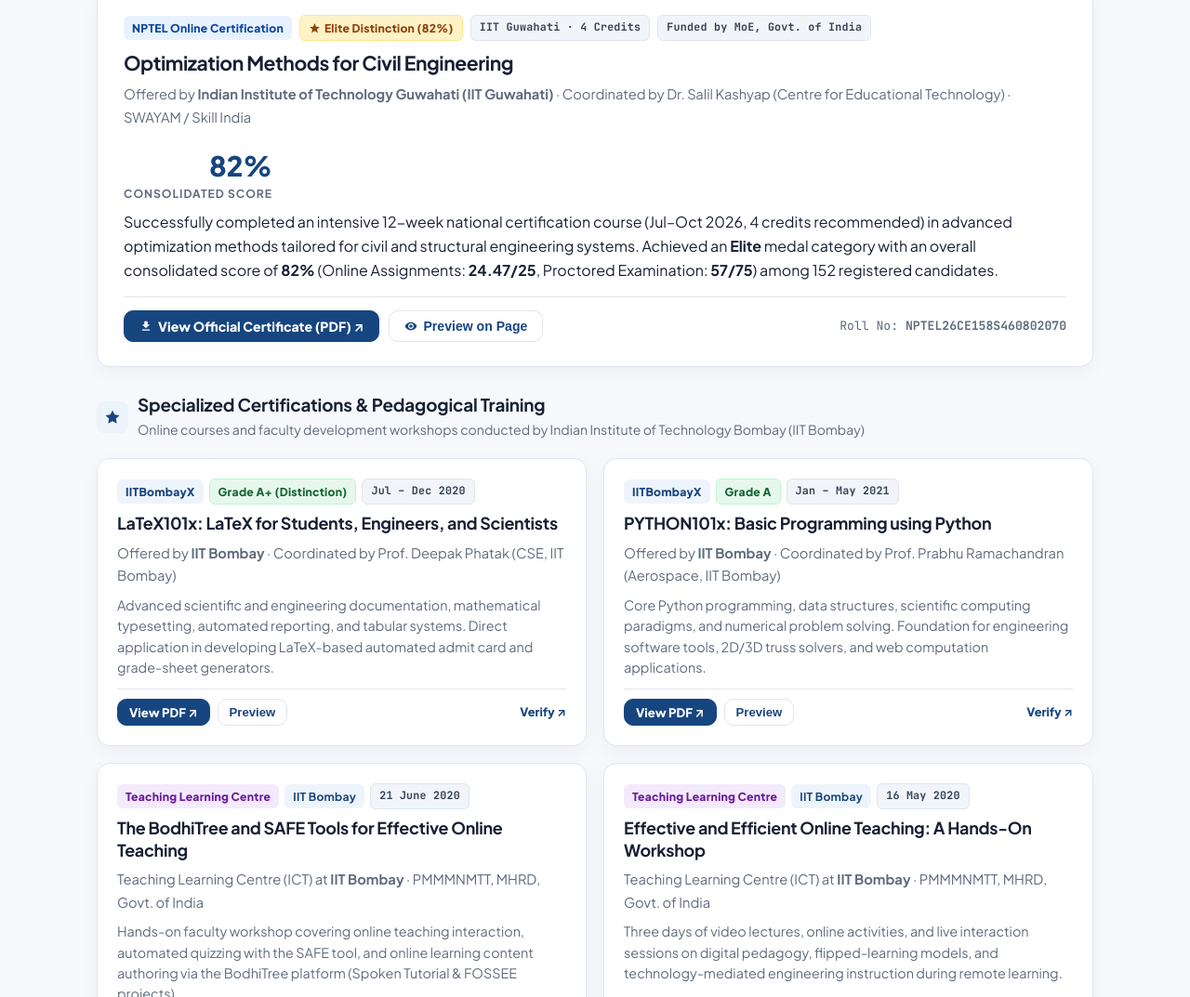
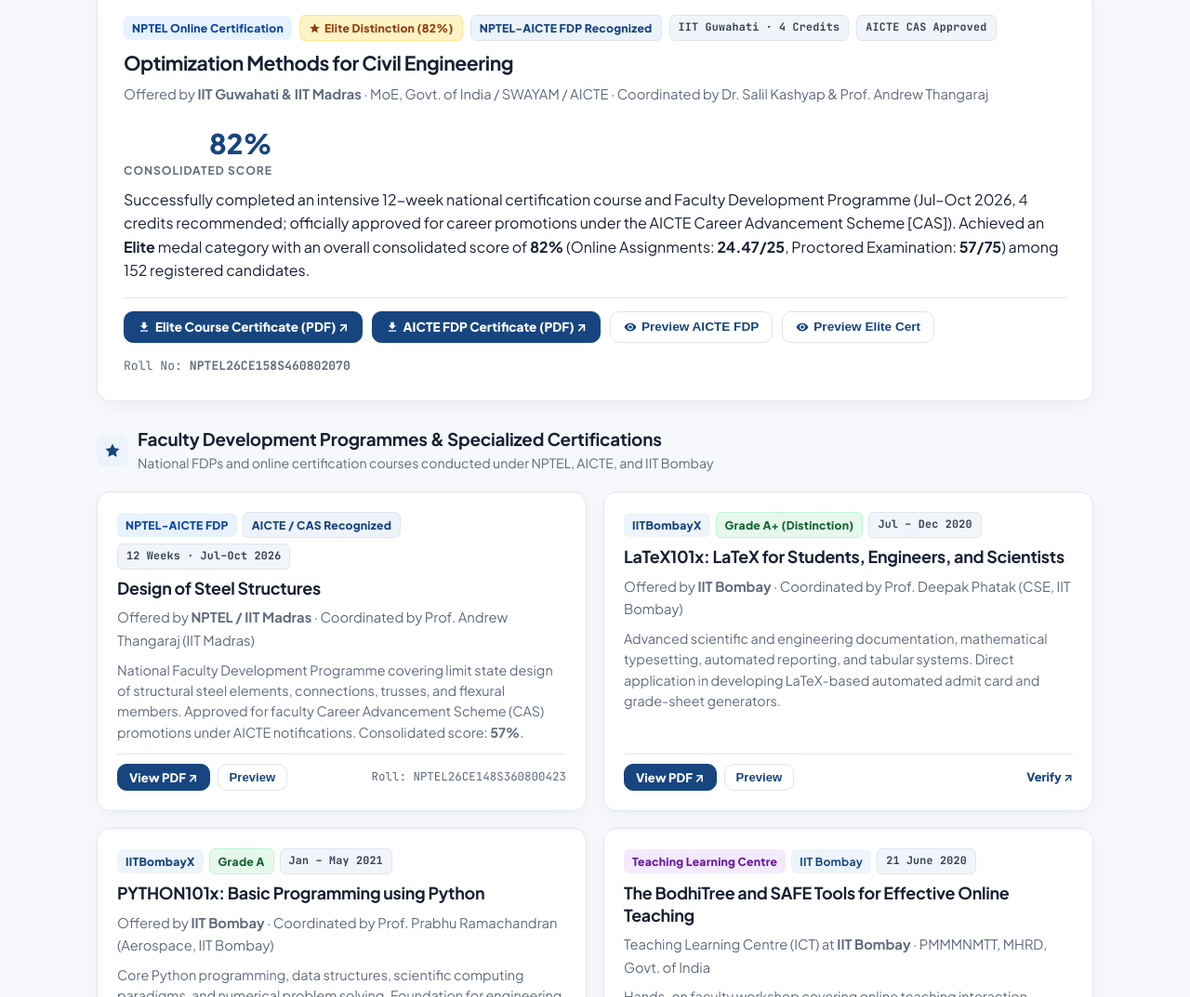
Before and after one commit to mdaipayan/mdaipayan.github.io, a website: page index.html in a window 1280 px wide. Shown: the part 3649-4722 px from the top of the page at 93% size. Drawn offline with Linux system fonts and the light colour scheme.

Commit message:
feat: update certification details and add FDP docs
Update NPTEL certification info to include AICTE FDP recognition, add links to FDP certificates, and include new Design of Steel Structures FDP entry.

```diff
--- a/index.html
+++ b/index.html
@@ -930,7 +930,7 @@
   </div>
 </div>
 
-<!-- Featured Certification Card: NPTEL Elite -->
+<!-- Featured Certification Card: NPTEL Elite & AICTE FDP -->
 <div class="card cert-card" id="cert-nptel" style="border:1.5px solid var(--line);box-shadow:var(--shadow-card);border-radius:14px;padding:26px 28px;position:relative;overflow:hidden;margin-bottom:28px">
   <div style="display:flex;justify-content:space-between;align-items:flex-start;gap:16px;flex-wrap:wrap">
     <div>
@@ -940,12 +940,13 @@
           <svg style="width:13px;height:13px;fill:currentColor" viewBox="0 0 24 24"><path d="M12 17.27L18.18 21l-1.64-7.03L22 9.24l-7.19-.61L12 2 9.19 8.63 2 9.24l5.46 4.73L5.82 21z"/></svg>
           Elite Distinction (82%)
         </span>
+        <span class="badge" style="background:var(--soft);color:var(--accent);font-weight:800;border:1px solid var(--line)">NPTEL-AICTE FDP Recognized</span>
         <span class="badge badge-doi">IIT Guwahati · 4 Credits</span>
-        <span class="badge badge-doi">Funded by MoE, Govt. of India</span>
+        <span class="badge badge-doi">AICTE CAS Approved</span>
       </div>
       <h3 style="font-size:1.32rem;margin:0 0 6px;letter-spacing:-.02em">Optimization Methods for Civil Engineering</h3>
       <div class="pub-meta" style="margin-bottom:10px">
-        Offered by <strong>Indian Institute of Technology Guwahati (IIT Guwahati)</strong> · Coordinated by Dr. Salil Kashyap (Centre for Educational Technology) · SWAYAM / Skill India
+        Offered by <strong>IIT Guwahati & IIT Madras</strong> · MoE, Govt. of India / SWAYAM / AICTE · Coordinated by Dr. Salil Kashyap & Prof. Andrew Thangaraj
       </div>
     </div>
     <div style="text-align:right" class="cert-score-box">
@@ -955,16 +956,22 @@
   </div>
 
   <p style="margin:8px 0 16px;line-height:1.6">
-    Successfully completed an intensive 12-week national certification course (Jul–Oct 2026, 4 credits recommended) in advanced optimization methods tailored for civil and structural engineering systems. Achieved an <strong>Elite</strong> medal category with an overall consolidated score of <strong>82%</strong> (Online Assignments: <strong>24.47/25</strong>, Proctored Examination: <strong>57/75</strong>) among 152 registered candidates.
+    Successfully completed an intensive 12-week national certification course and Faculty Development Programme (Jul–Oct 2026, 4 credits recommended; officially approved for career promotions under the AICTE Career Advancement Scheme [CAS]). Achieved an <strong>Elite</strong> medal category with an overall consolidated score of <strong>82%</strong> (Online Assignments: <strong>24.47/25</strong>, Proctored Examination: <strong>57/75</strong>) among 152 registered candidates.
   </p>
 
   <div style="display:flex;justify-content:space-between;align-items:center;flex-wrap:wrap;gap:14px;padding-top:14px;border-top:1px solid var(--line)">
     <div style="display:flex;gap:10px;align-items:center;flex-wrap:wrap">
-      <a class="btn primary" style="padding:7px 16px;font-size:.88rem" href="public/assets/aistudio/NOC26CE158S460802070_09495ab9.pdf" target="_blank" rel="noopener">
-        <svg style="width:14px;height:14px;vertical-align:-2px;margin-right:6px;fill:currentColor" viewBox="0 0 24 24"><path d="M19 9h-4V3H9v6H5l7 7 7-7zM5 18v2h14v-2H5z"/></svg>View Official Certificate (PDF) ↗
+      <a class="btn primary" style="padding:7px 14px;font-size:.85rem" href="public/assets/aistudio/NOC26CE158S460802070_09495ab9.pdf" target="_blank" rel="noopener">
+        <svg style="width:14px;height:14px;vertical-align:-2px;margin-right:5px;fill:currentColor" viewBox="0 0 24 24"><path d="M19 9h-4V3H9v6H5l7 7 7-7zM5 18v2h14v-2H5z"/></svg>Elite Course Certificate (PDF) ↗
       </a>
-      <button type="button" class="btn secondary" style="padding:7px 16px;font-size:.88rem;cursor:pointer" onclick="previewCert('public/assets/aistudio/NOC26CE158S460802070_09495ab9.pdf', 'NPTEL Elite Certificate: Optimization Methods for Civil Engineering — IIT Guwahati')">
-        <svg style="width:14px;height:14px;vertical-align:-2px;margin-right:6px;fill:currentColor" viewBox="0 0 24 24"><path d="M12 4.5C7 4.5 2.73 7.61 1 12c1.73 4.39 6 7.5 11 7.5s9.27-3.11 11-7.5c-1.73-4.39-6-7.5-11-7.5zM12 17c-2.76 0-5-2.24-5-5s2.24-5 5-5 5 2.24 5 5-2.24 5-5 5zm0-8c-1.66 0-3 1.34-3 3s1.34 3 3 3 3-1.34 3-3-1.34-3-3-3z"/></svg>Preview on Page
+      <a class="btn primary" style="padding:7px 14px;font-size:.85rem" href="public/assets/aistudio/Optimization_FDP_076f5031.pdf" target="_blank" rel="noopener">
+        <svg style="width:14px;height:14px;vertical-align:-2px;margin-right:5px;fill:currentColor" viewBox="0 0 24 24"><path d="M19 9h-4V3H9v6H5l7 7 7-7zM5 18v2h14v-2H5z"/></svg>AICTE FDP Certificate (PDF) ↗
+      </a>
+      <button type="button" class="btn secondary" style="padding:7px 14px;font-size:.85rem;cursor:pointer" onclick="previewCert('public/assets/aistudio/Optimization_FDP_076f5031.pdf', 'NPTEL-AICTE Faculty Development Programme: Optimization Methods for Civil Engineering (82%)')">
+        <svg style="width:14px;height:14px;vertical-align:-2px;margin-right:5px;fill:currentColor" viewBox="0 0 24 24"><path d="M12 4.5C7 4.5 2.73 7.61 1 12c1.73 4.39 6 7.5 11 7.5s9.27-3.11 11-7.5c-1.73-4.39-6-7.5-11-7.5zM12 17c-2.76 0-5-2.24-5-5s2.24-5 5-5 5 2.24 5 5-2.24 5-5 5zm0-8c-1.66 0-3 1.34-3 3s1.34 3 3 3 3-1.34 3-3-1.34-3-3-3z"/></svg>Preview AICTE FDP
+      </button>
+      <button type="button" class="btn secondary" style="padding:7px 14px;font-size:.85rem;cursor:pointer" onclick="previewCert('public/assets/aistudio/NOC26CE158S460802070_09495ab9.pdf', 'NPTEL Elite Certificate: Optimization Methods for Civil Engineering — IIT Guwahati')">
+        <svg style="width:14px;height:14px;vertical-align:-2px;margin-right:5px;fill:currentColor" viewBox="0 0 24 24"><path d="M12 4.5C7 4.5 2.73 7.61 1 12c1.73 4.39 6 7.5 11 7.5s9.27-3.11 11-7.5c-1.73-4.39-6-7.5-11-7.5zM12 17c-2.76 0-5-2.24-5-5s2.24-5 5-5 5 2.24 5 5-2.24 5-5 5zm0-8c-1.66 0-3 1.34-3 3s1.34 3 3 3 3-1.34 3-3-1.34-3-3-3z"/></svg>Preview Elite Cert
       </button>
     </div>
     <div style="font-family:var(--font-mono);font-size:.82rem;color:var(--muted)">
@@ -980,12 +987,37 @@
       <svg style="width:18px;height:18px;fill:currentColor" viewBox="0 0 24 24"><path d="M12 2l3.09 6.26L22 9.27l-5 4.87 1.18 6.88L12 17.77l-6.18 3.25L7 14.14 2 9.27l6.91-1.01L12 2z"/></svg>
     </div>
     <div>
-      <h3 style="margin:0;font-size:1.18rem;letter-spacing:-.01em">Specialized Certifications & Pedagogical Training</h3>
-      <p style="margin:2px 0 0;font-size:.88rem;color:var(--muted)">Online courses and faculty development workshops conducted by Indian Institute of Technology Bombay (IIT Bombay)</p>
+      <h3 style="margin:0;font-size:1.18rem;letter-spacing:-.01em">Faculty Development Programmes & Specialized Certifications</h3>
+      <p style="margin:2px 0 0;font-size:.88rem;color:var(--muted)">National FDPs and online certification courses conducted under NPTEL, AICTE, and IIT Bombay</p>
     </div>
   </div>
 
   <div class="grid" style="align-items:stretch">
+    <!-- Card 0: Design of Steel Structures (NPTEL-AICTE FDP) -->
+    <div class="card cert-card" style="display:flex;flex-direction:column;justify-content:space-between">
+      <div>
+        <div style="display:flex;gap:6px;flex-wrap:wrap;align-items:center;margin-bottom:8px">
+          <span class="badge" style="background:#e8f2ff;color:#0d47a1;font-weight:750">NPTEL-AICTE FDP</span>
+          <span class="badge" style="background:var(--soft);color:var(--accent);font-weight:800;border:1px solid var(--line)">AICTE / CAS Recognized</span>
+          <span class="badge badge-doi">12 Weeks · Jul–Oct 2026</span>
+        </div>
+        <h3 style="font-size:1.12rem;margin:0 0 6px">Design of Steel Structures</h3>
+        <p class="pub-meta" style="margin-bottom:8px">Offered by <strong>NPTEL / IIT Madras</strong> · Coordinated by Prof. Andrew Thangaraj (IIT Madras)</p>
+        <p style="font-size:.90rem;color:var(--muted);line-height:1.55;margin-bottom:12px">
+          National Faculty Development Programme covering limit state design of structural steel elements, connections, trusses, and flexural members. Approved for faculty Career Advancement Scheme (CAS) promotions under AICTE notifications. Consolidated score: <strong>57%</strong>.
+        </p>
+      </div>
+      <div style="padding-top:10px;border-top:1px solid var(--line);display:flex;gap:8px;align-items:center;flex-wrap:wrap">
+        <a class="btn primary" style="padding:5px 12px;font-size:.82rem" href="public/assets/aistudio/NOC26CE148S360800423__1__c9515b23.pdf" target="_blank" rel="noopener">
+          View PDF ↗
+        </a>
+        <button type="button" class="btn secondary" style="padding:5px 12px;font-size:.82rem;cursor:pointer" onclick="previewCert('public/assets/aistudio/NOC26CE148S360800423__1__c9515b23.pdf', 'NPTEL-AICTE Faculty Development Programme: Design of Steel Structures')">
+          Preview
+        </button>
+        <span style="margin:0 0 0 auto;font-size:.78rem;font-family:var(--font-mono);color:var(--muted)">Roll: NPTEL26CE148S360800423</span>
+      </div>
+    </div>
+
     <!-- Card 1: LaTeX101x -->
     <div class="card cert-card" style="display:flex;flex-direction:column;justify-content:space-between">
       <div>
```
Also changed, not shown: cv.html (+9 -3 lines), 4 other files.
